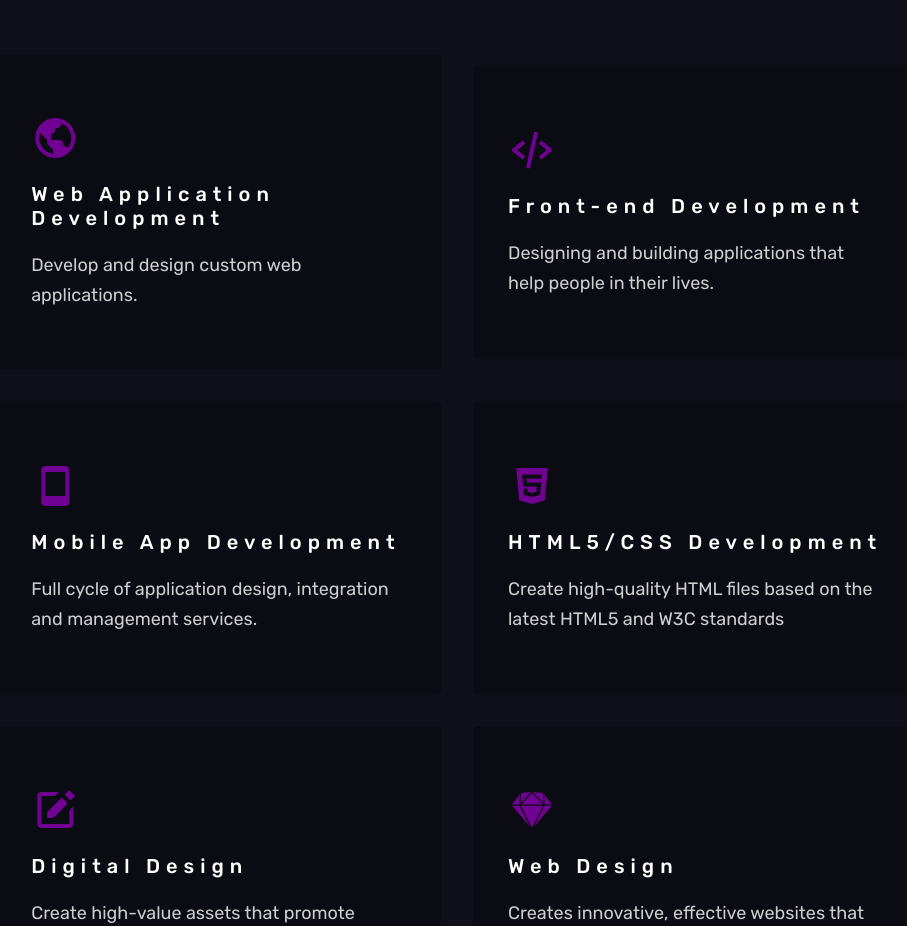
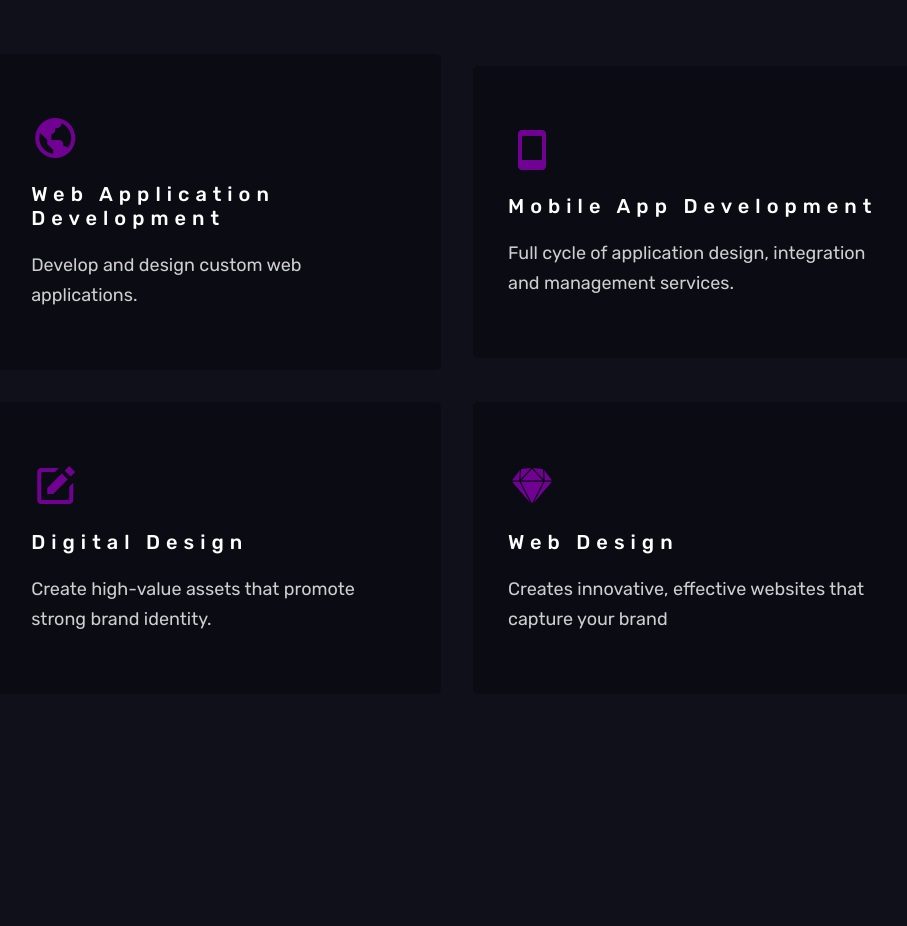
Before and after one commit to dianalgo/dianalgo.github.io, a plain HTML site: page index.html in a window 1280 px wide. Shown: the part 5980-6906 px from the top of the page, without its empty margins (183-1090 px from the left). Drawn offline with nearby package versions, Linux system fonts and the light colour scheme.

Commit message:
Update index.html

```diff
--- a/index.html
+++ b/index.html
@@ -268,21 +268,9 @@
                 </div>
 
                 <div class="row">
-                    <i class='bx bx-code-alt'></i>
-                    <h3>Front-end Development</h3>
-                    <p>Designing and building applications that help people in their lives.</p>
-                </div>
-
-                <div class="row">
                     <i class='bx bx-mobile'></i>
                     <h3>Mobile App Development</h3>
                     <p>Full cycle of application design, integration and management services.</p>
-                </div>
-
-                <div class="row">
-                    <i class='bx bxl-html5' ></i>
-                    <h3>HTML5/CSS Development</h3>
-                    <p>Create high-quality HTML files based on the latest HTML5 and W3C standards</p>
                 </div>
 
                 <div class="row">
```
